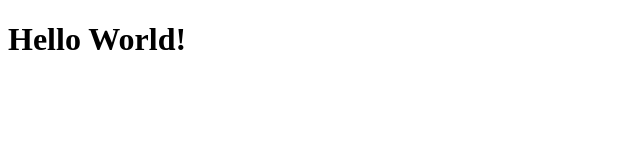
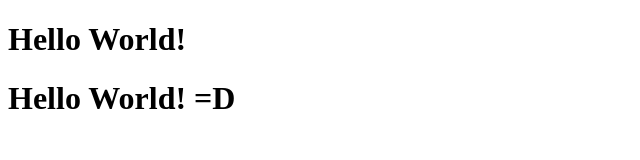
Before and after one commit to nelsonfassis/coursera-webdev, a plain HTML site: page site/index.html in a window 1280 px wide. Shown: the whole page, without its empty margins (0-640 px from the left). Drawn offline with Linux system fonts and the light colour scheme.

Commit message:
New line for small addition

```diff
--- a/site/index.html
+++ b/site/index.html
@@ -5,5 +5,6 @@
 </head>
 <body>
 <h1>Hello World!</h1>
+<h1>Hello World! =D</h1>
 </body>
 </html>
```
